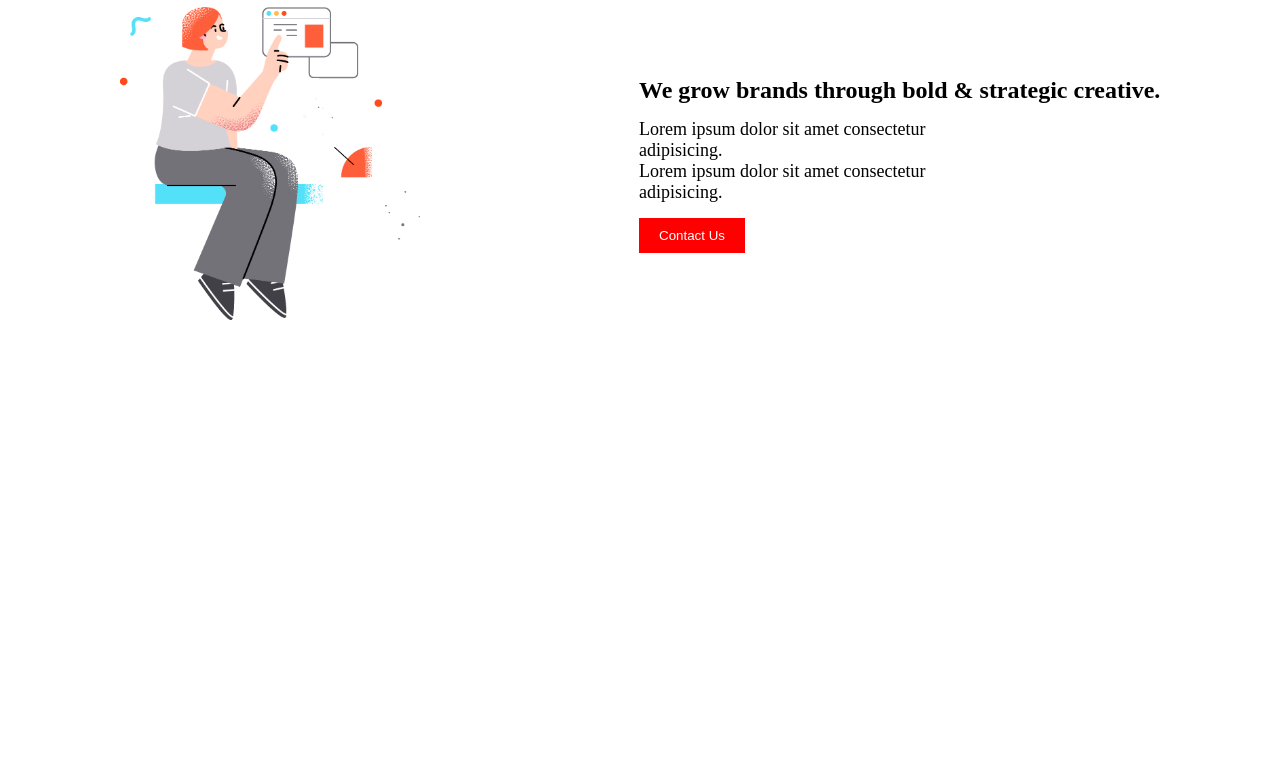
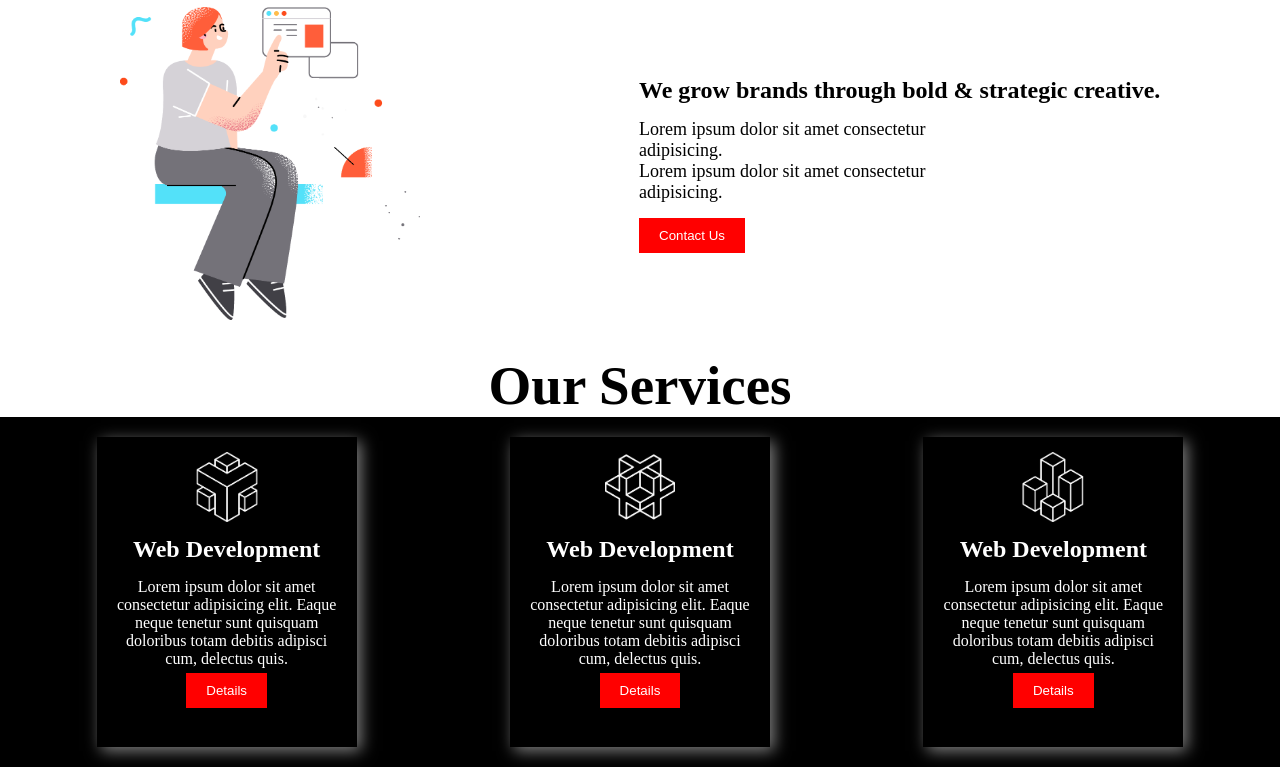
Before and after one commit to Hadika25/greekfolio, a plain HTML site: page index.html in a window 1280 px wide. Shown: the part 954-1721 px from the top of the page. Before the commit the page ends 1288 px from the top, so only its background shows below. Drawn offline with Linux system fonts and the light colour scheme.

Commit message:
service section added

```diff
--- a/index.html
+++ b/index.html
@@ -63,6 +63,31 @@
     </div>
    </div>
     </section>
+
+<!--service section-->
+    <section>
+        <h1 class="title about-title">Our Services</h1>
+       <div class="service-container">
+        <div class="box">
+        <img class="icon" src="./Icon/0.png" alt=""/>
+        <h2 class="box-title">Web Development</h2>
+        <p class="box-description">Lorem ipsum dolor sit amet consectetur adipisicing elit. Eaque neque tenetur sunt quisquam doloribus totam debitis adipisci cum, delectus quis.</p>
+        <button class="btn box-button">Details</button>
+    </div>
+    <div class="box">
+        <img class="icon" src="./Icon/1.png" alt=""/>
+        <h2 class="box-title">Web Development</h2>
+        <p class="box-description">Lorem ipsum dolor sit amet consectetur adipisicing elit. Eaque neque tenetur sunt quisquam doloribus totam debitis adipisci cum, delectus quis.</p>
+        <button class="btn box-button">Details</button>
+    </div>
+    <div class="box">
+        <img class="icon" src="./Icon/2.png" alt=""/>
+        <h2 class="box-title">Web Development</h2>
+        <p class="box-description">Lorem ipsum dolor sit amet consectetur adipisicing elit. Eaque neque tenetur sunt quisquam doloribus totam debitis adipisci cum, delectus quis.</p>
+        <button class="btn box-button">Details</button>
+    </div>
+</div>
+    </section>
    </main>
    <footer></footer>
 
--- a/style.css
+++ b/style.css
@@ -100,15 +100,5 @@
     display: flex;
     justify-content:space-around;
     padding: 20px;
+    background-color: black;
 }
-.about-container{
-    display: flex;
-    justify-content: space-around;
-    align-items: center;
-    flex-direction:row-reverse;
-    padding: 10px;
-}
-.about-title{
-    text-align: center;
-    padding-top:20px;
-}
```
